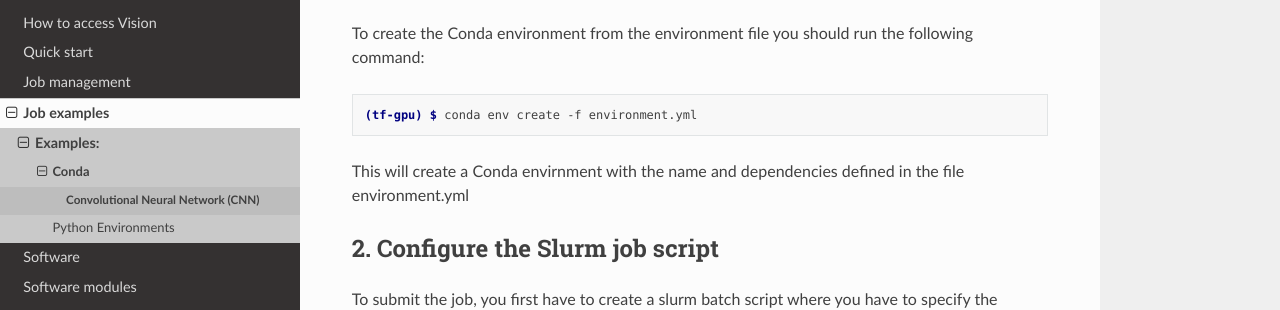
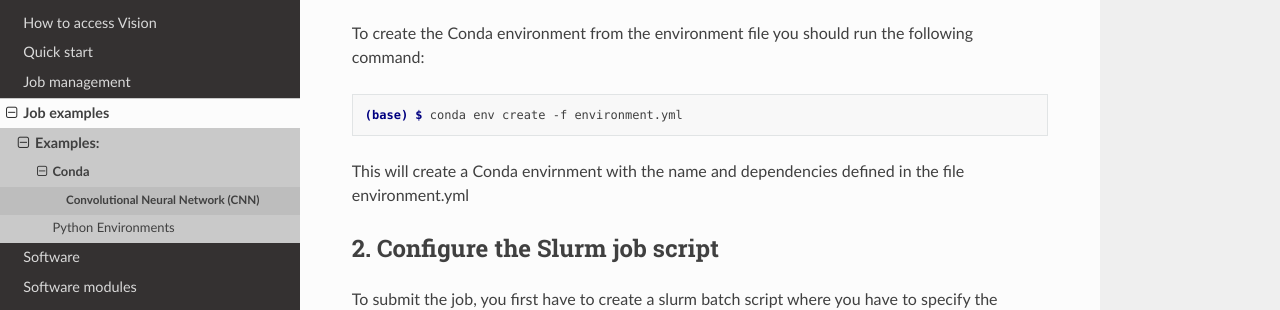
Before and after one commit to bigdata-ue/vision, a Sphinx documentation site: the page built from docs/source/conda/conda-cnn.rst, in a window 1280 px wide and 900 px high, scrolled down 1287 px. Shown: the part 152-462 px from the top of the window. Built offline with Sphinx 7.4.7 and the Read the Docs theme 2.0.0, drawn with Linux system fonts in a browser that asks for light colours.

Commit message:
fixed error in conda create env

```diff
--- a/docs/source/conda/conda-cnn.rst
+++ b/docs/source/conda/conda-cnn.rst
@@ -62,7 +62,7 @@ To create the Conda environment from the environment file you should run the fol
 
 .. code-block:: console
 
-  (tf-gpu) $ conda env create -f environment.yml
+  (base) $ conda env create -f environment.yml
 
 
 This will create a Conda envirnment with the name and dependencies defined in the file environment.yml
```
